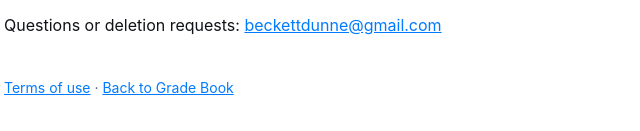
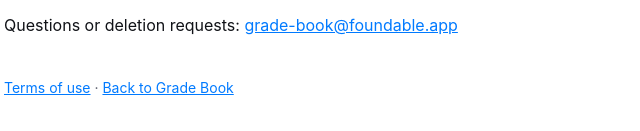
Before and after one commit to beckettdunne-lang/beckettdunne-lang.github.io, a plain HTML site: page privacy.html in a window 1280 px wide. Shown: the part 2441-2572 px from the top of the page, 312-952 px from the left. Drawn offline with Linux system fonts and the light colour scheme.

Commit message:
Use grade-book@foundable.app as the contact email in Terms and Privacy
Co-Authored-By: Claude Opus 5.5 <noreply@anthropic.com>
Claude-Session: https://claude.ai/code/session_01X6L3L1i6wtHqo2zri29quQ

```diff
--- a/privacy.html
+++ b/privacy.html
@@ -88,7 +88,7 @@ li{margin:4px 0}
 <p>If we change this policy, we'll update the date at the top. If a change is important, we'll also tell you in Grade Book or by email.</p>
 
 <h2>Contact</h2>
-<p>Questions or deletion requests: <a href="mailto:beckettdunne@gmail.com">beckettdunne@gmail.com</a></p>
+<p>Questions or deletion requests: <a href="mailto:grade-book@foundable.app">grade-book@foundable.app</a></p>
 
 <p class="foot"><a href="terms.html">Terms of use</a> · <a href="./">Back to Grade Book</a></p>
 </main>
```
Also changed, not shown: terms.html (+1 -1 lines), 1 other file.
